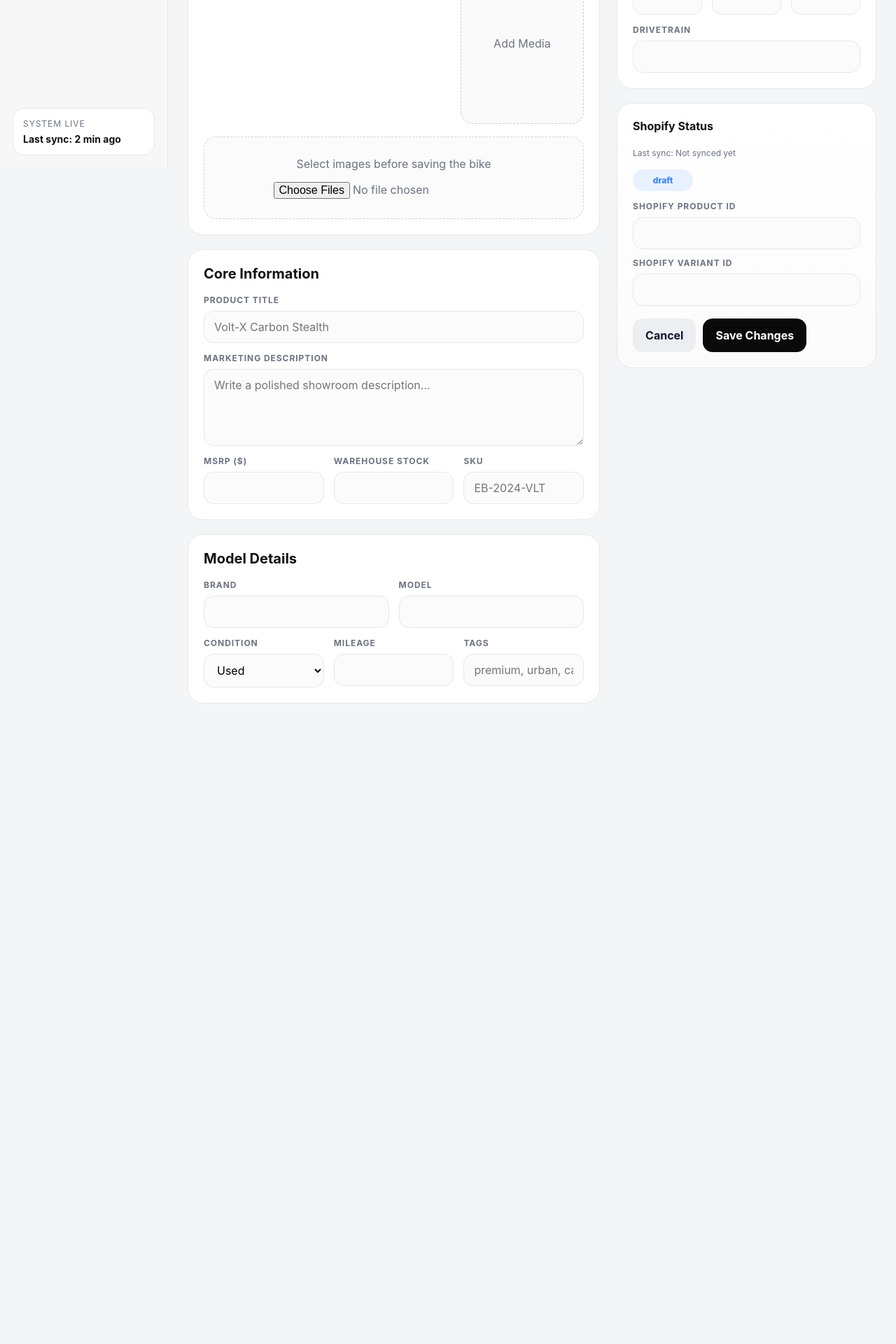
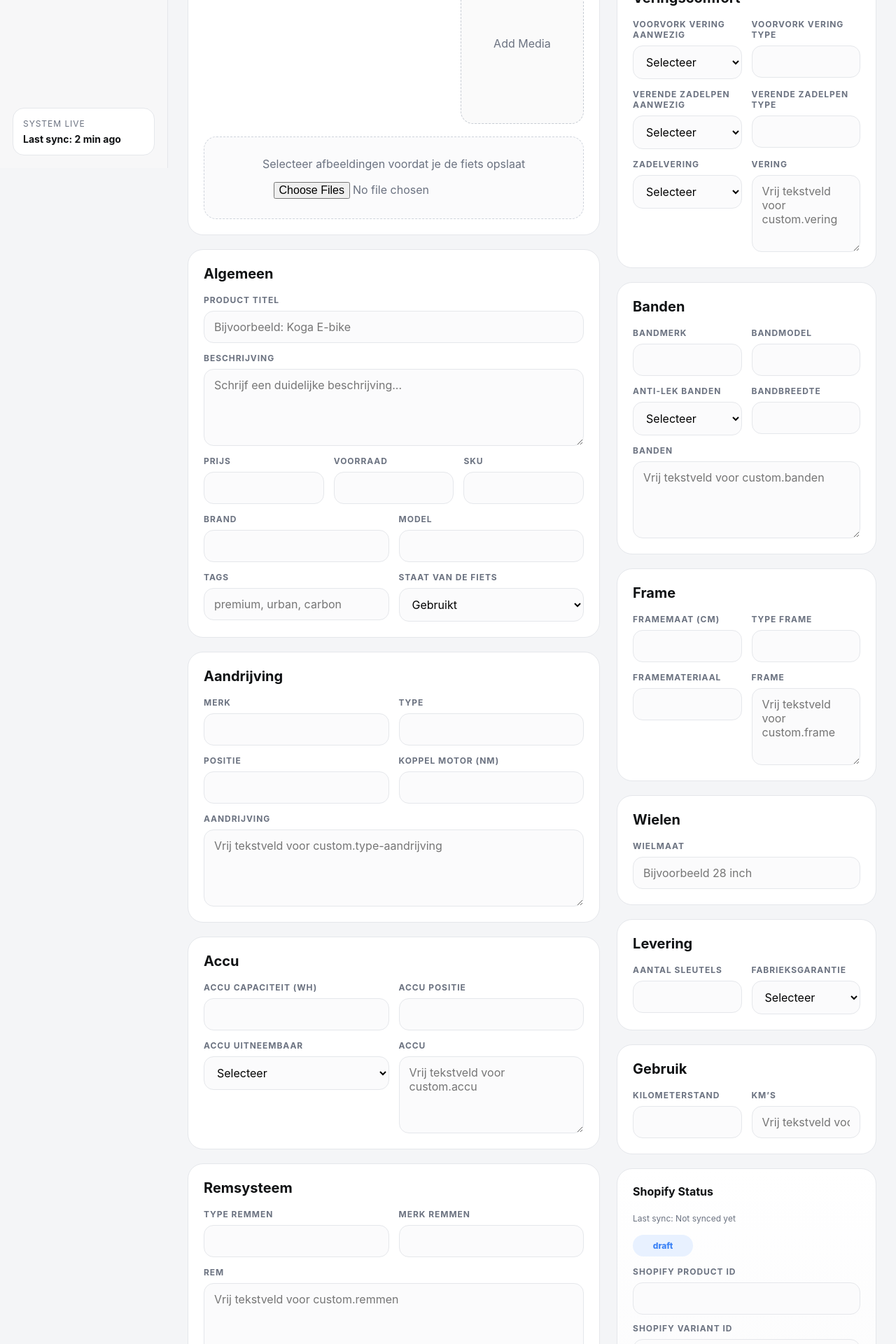
Before and after one commit to kenzy204/MRA-Inventory, a React app in the folder frontend/: page /bikes/new in a window 1280 px wide. Shown: the part 560-2480 px from the top of the page at 70% size. Before the commit the page ends 1593 px from the top, so only its background shows below. Built offline with nearby package versions, Linux system fonts and the light colour scheme; no server answers; sample sign-in values are in the browser's storage; the HTML template or start-up script is replaced by a standard one.

Commit message:
Update BikeForm.jsx

```diff
--- a/frontend/src/components/BikeForm.jsx
+++ b/frontend/src/components/BikeForm.jsx
@@ -7,20 +7,54 @@ const defaultState = {
   description: '',
   price: '',
   stock: '',
+  sku: '',
+  tags: '',
+
   condition: 'used',
-  mileage: '',
-  motor_type: '',
-  battery_capacity: '',
-  range_km: '',
-  frame_type: '',
+  kilometerstand: '',
+  km_s: '',
+
+  merk: '',
+  type: '',
+  positie: '',
+  koppel_motor_nm: '',
+  type_aandrijving: '',
+
+  accu_capaciteit_wh: '',
+  accu_positie: '',
+  accu_uitneembaar: '',
+  accu: '',
+
+  type_remmen: '',
+  merk_remmen: '',
+  remmen: '',
+
+  display_merk: '',
+  display_type: '',
+  display: '',
+
+  voorvork_vering_aanwezig: '',
+  voorvork_vering_type: '',
+  verende_zadelpen_aanwezig: '',
+  verende_zadelpen_type: '',
+  zadelvering: '',
+  vering: '',
+
+  bandmerk: '',
+  bandmodel: '',
+  anti_lek_banden: '',
+  bandbreedte: '',
+  banden: '',
+
   frame_size: '',
-  brakes: '',
-  suspension: '',
-  tires: '',
-  display: '',
-  drivetrain: '',
-  tags: '',
-  sku: ''
+  type_frame: '',
+  framemateriaal: '',
+  frame: '',
+
+  wielmaat: '',
+
+  aantal_sleutels: '',
+  fabrieksgarantie: ''
 };
 
 export default function BikeForm({
@@ -74,8 +108,15 @@ export default function BikeForm({
         ...form,
         price: form.price === '' ? 0 : Number(form.price),
         stock: form.stock === '' ? 0 : Number(form.stock),
-        mileage: form.mileage === '' ? null : Number(form.mileage),
-        range_km: form.range_km === '' ? null : Number(form.range_km),
+        koppel_motor_nm:
+          form.koppel_motor_nm === '' ? null : Number(form.koppel_motor_nm),
+        accu_capaciteit_wh:
+          form.accu_capaciteit_wh === '' ? null : Number(form.accu_capaciteit_wh),
+        frame_size: form.frame_size === '' ? null : Number(form.frame_size),
+        aantal_sleutels:
+          form.aantal_sleutels === '' ? null : Number(form.aantal_sleutels),
+        kilometerstand:
+          form.kilometerstand === '' ? null : Number(form.kilometerstand),
         images
       });
     } finally {
@@ -123,6 +164,24 @@ export default function BikeForm({
     return <img src={src} alt={altText} />;
   }
 
+  function renderBooleanSelect(name, label) {
+    return (
+      <div className="field">
+        <label>{label}</label>
+        <select
+          className="select"
+          name={name}
+          value={form[name] ?? ''}
+          onChange={handleChange}
+        >
+          <option value="">Selecteer</option>
+          <option value="ja">Ja</option>
+          <option value="nee">Nee</option>
+        </select>
+      </div>
+    );
+  }
+
   return (
     <form onSubmit={handleSubmit} className="form-grid">
       <div className="form-stack">
@@ -144,8 +203,8 @@ export default function BikeForm({
             <div className="dropzone">
               <p style={{ marginTop: 0 }}>
                 {bikeId
-                  ? 'Select images to add or replace'
-                  : 'Select images before saving the bike'}
+                  ? 'Selecteer afbeeldingen om toe te voegen of te vervangen'
+                  : 'Selecteer afbeeldingen voordat je de fiets opslaat'}
               </p>
 
               <input
@@ -178,33 +237,33 @@ export default function BikeForm({
         </div>
 
         <div className="form-card">
-          <h3>Core Information</h3>
+          <h3>Algemeen</h3>
 
           <div className="field">
-            <label>Product Title</label>
+            <label>Product titel</label>
             <input
               className="input"
               name="title"
               value={form.title ?? ''}
               onChange={handleChange}
-              placeholder="Volt-X Carbon Stealth"
+              placeholder="Bijvoorbeeld: Koga E-bike"
             />
           </div>
 
           <div className="field" style={{ marginTop: 14 }}>
-            <label>Marketing Description</label>
+            <label>Beschrijving</label>
             <textarea
               className="textarea"
               name="description"
               value={form.description ?? ''}
               onChange={handleChange}
-              placeholder="Write a polished showroom description..."
+              placeholder="Schrijf een duidelijke beschrijving..."
             />
           </div>
 
           <div className="field-grid-3" style={{ marginTop: 14 }}>
             <div className="field">
-              <label>MSRP ($)</label>
+              <label>Prijs</label>
               <input
                 className="input"
                 name="price"
@@ -215,7 +274,7 @@ export default function BikeForm({
             </div>
 
             <div className="field">
-              <label>Warehouse Stock</label>
+              <label>Voorraad</label>
               <input
                 className="input"
                 name="stock"
@@ -232,16 +291,11 @@ export default function BikeForm({
                 name="sku"
                 value={form.sku ?? ''}
                 onChange={handleChange}
-                placeholder="EB-2024-VLT"
               />
             </div>
           </div>
-        </div>
 
-        <div className="form-card">
-          <h3>Model Details</h3>
-
-          <div className="field-grid-2">
+          <div className="field-grid-2" style={{ marginTop: 14 }}>
             <div className="field">
               <label>Brand</label>
               <input
@@ -263,31 +317,7 @@ export default function BikeForm({
             </div>
           </div>
 
-          <div className="field-grid-3" style={{ marginTop: 14 }}>
-            <div className="field">
-              <label>Condition</label>
-              <select
-                className="select"
-                name="condition"
-                value={form.condition ?? 'used'}
-                onChange={handleChange}
-              >
-                <option value="used">Used</option>
-                <option value="new">New</option>
-              </select>
-            </div>
-
-            <div className="field">
-              <label>Mileage</label>
-              <input
-                className="input"
-                name="mileage"
-                type="number"
-                value={form.mileage ?? ''}
-                onChange={handleChange}
-              />
-            </div>
-
+          <div className="field-grid-2" style={{ marginTop: 14 }}>
             <div className="field">
               <label>Tags</label>
               <input
@@ -298,31 +328,43 @@ export default function BikeForm({
                 placeholder="premium, urban, carbon"
               />
             </div>
+
+            <div className="field">
+              <label>Staat van de fiets</label>
+              <select
+                className="select"
+                name="condition"
+                value={form.condition ?? 'used'}
+                onChange={handleChange}
+              >
+                <option value="used">Gebruikt</option>
+                <option value="new">Nieuw</option>
+                <option value="demo">Demo</option>
+              </select>
+            </div>
           </div>
         </div>
-      </div>
 
-      <div className="form-stack">
         <div className="form-card">
-          <h3>Technical Specifications</h3>
+          <h3>Aandrijving</h3>
 
           <div className="field-grid-2">
             <div className="field">
-              <label>Motor Type</label>
+              <label>Merk</label>
               <input
                 className="input"
-                name="motor_type"
-                value={form.motor_type ?? ''}
+                name="merk"
+                value={form.merk ?? ''}
                 onChange={handleChange}
               />
             </div>
 
             <div className="field">
-              <label>Battery Capacity</label>
+              <label>Type</label>
               <input
                 className="input"
-                name="battery_capacity"
-                value={form.battery_capacity ?? ''}
+                name="type"
+                value={form.type ?? ''}
                 onChange={handleChange}
               />
             </div>
@@ -330,22 +372,279 @@ export default function BikeForm({
 
           <div className="field-grid-2" style={{ marginTop: 14 }}>
             <div className="field">
-              <label>Range (KM)</label>
+              <label>Positie</label>
               <input
                 className="input"
-                name="range_km"
-                type="number"
-                value={form.range_km ?? ''}
+                name="positie"
+                value={form.positie ?? ''}
                 onChange={handleChange}
               />
             </div>
 
             <div className="field">
-              <label>Frame Type</label>
+              <label>Koppel motor (Nm)</label>
               <input
                 className="input"
-                name="frame_type"
-                value={form.frame_type ?? ''}
+                name="koppel_motor_nm"
+                type="number"
+                step="0.1"
+                value={form.koppel_motor_nm ?? ''}
+                onChange={handleChange}
+              />
+            </div>
+          </div>
+
+          <div className="field" style={{ marginTop: 14 }}>
+            <label>Aandrijving</label>
+            <textarea
+              className="textarea"
+              name="type_aandrijving"
+              value={form.type_aandrijving ?? ''}
+              onChange={handleChange}
+              placeholder="Vrij tekstveld voor custom.type-aandrijving"
+            />
+          </div>
+        </div>
+
+        <div className="form-card">
+          <h3>Accu</h3>
+
+          <div className="field-grid-2">
+            <div className="field">
+              <label>Accu capaciteit (Wh)</label>
+              <input
+                className="input"
+                name="accu_capaciteit_wh"
+                type="number"
+                value={form.accu_capaciteit_wh ?? ''}
+                onChange={handleChange}
+              />
+            </div>
+
+            <div className="field">
+              <label>Accu positie</label>
+              <input
+                className="input"
+                name="accu_positie"
+                value={form.accu_positie ?? ''}
+                onChange={handleChange}
+              />
+            </div>
+          </div>
+
+          <div className="field-grid-2" style={{ marginTop: 14 }}>
+            {renderBooleanSelect('accu_uitneembaar', 'Accu uitneembaar')}
+            <div className="field">
+              <label>Accu</label>
+              <textarea
+                className="textarea"
+                name="accu"
+                value={form.accu ?? ''}
+                onChange={handleChange}
+                placeholder="Vrij tekstveld voor custom.accu"
+              />
+            </div>
+          </div>
+        </div>
+
+        <div className="form-card">
+          <h3>Remsysteem</h3>
+
+          <div className="field-grid-2">
+            <div className="field">
+              <label>Type remmen</label>
+              <input
+                className="input"
+                name="type_remmen"
+                value={form.type_remmen ?? ''}
+                onChange={handleChange}
+              />
+            </div>
+
+            <div className="field">
+              <label>Merk remmen</label>
+              <input
+                className="input"
+                name="merk_remmen"
+                value={form.merk_remmen ?? ''}
+                onChange={handleChange}
+              />
+            </div>
+          </div>
+
+          <div className="field" style={{ marginTop: 14 }}>
+            <label>Rem</label>
+            <textarea
+              className="textarea"
+              name="remmen"
+              value={form.remmen ?? ''}
+              onChange={handleChange}
+              placeholder="Vrij tekstveld voor custom.remmen"
+            />
+          </div>
+        </div>
+      </div>
+
+      <div className="form-stack">
+        <div className="form-card">
+          <h3>Display</h3>
+
+          <div className="field-grid-2">
+            <div className="field">
+              <label>Display merk</label>
+              <input
+                className="input"
+                name="display_merk"
+                value={form.display_merk ?? ''}
+                onChange={handleChange}
+              />
+            </div>
+
+            <div className="field">
+              <label>Display type</label>
+              <input
+                className="input"
+                name="display_type"
+                value={form.display_type ?? ''}
+                onChange={handleChange}
+              />
+            </div>
+          </div>
+
+          <div className="field" style={{ marginTop: 14 }}>
+            <label>Display</label>
+            <textarea
+              className="textarea"
+              name="display"
+              value={form.display ?? ''}
+              onChange={handleChange}
+              placeholder="Vrij tekstveld voor custom.display"
+            />
+          </div>
+        </div>
+
+        <div className="form-card">
+          <h3>Veringscomfort</h3>
+
+          <div className="field-grid-2">
+            {renderBooleanSelect(
+              'voorvork_vering_aanwezig',
+              'Voorvork vering aanwezig'
+            )}
+            <div className="field">
+              <label>Voorvork vering type</label>
+              <input
+                className="input"
+                name="voorvork_vering_type"
+                value={form.voorvork_vering_type ?? ''}
+                onChange={handleChange}
+              />
+            </div>
+          </div>
+
+          <div className="field-grid-2" style={{ marginTop: 14 }}>
+            {renderBooleanSelect(
+              'verende_zadelpen_aanwezig',
+              'Verende zadelpen aanwezig'
+            )}
+            <div className="field">
+              <label>Verende zadelpen type</label>
+              <input
+                className="input"
+                name="verende_zadelpen_type"
+                value={form.verende_zadelpen_type ?? ''}
+                onChange={handleChange}
+              />
+            </div>
+          </div>
+
+          <div className="field-grid-2" style={{ marginTop: 14 }}>
+            {renderBooleanSelect('zadelvering', 'Zadelvering')}
+            <div className="field">
+              <label>Vering</label>
+              <textarea
+                className="textarea"
+                name="vering"
+                value={form.vering ?? ''}
+                onChange={handleChange}
+                placeholder="Vrij tekstveld voor custom.vering"
+              />
+            </div>
+          </div>
+        </div>
+
+        <div className="form-card">
+          <h3>Banden</h3>
+
+          <div className="field-grid-2">
+            <div className="field">
+              <label>Bandmerk</label>
+              <input
+                className="input"
+                name="bandmerk"
+                value={form.bandmerk ?? ''}
+                onChange={handleChange}
+              />
+            </div>
+
+            <div className="field">
+              <label>Bandmodel</label>
+              <input
+                className="input"
+                name="bandmodel"
+                value={form.bandmodel ?? ''}
+                onChange={handleChange}
+              />
+            </div>
+          </div>
+
+          <div className="field-grid-2" style={{ marginTop: 14 }}>
+            {renderBooleanSelect('anti_lek_banden', 'Anti-lek banden')}
+            <div className="field">
+              <label>Bandbreedte</label>
+              <input
+                className="input"
+                name="bandbreedte"
+                value={form.bandbreedte ?? ''}
+                onChange={handleChange}
+              />
+            </div>
+          </div>
+
+          <div className="field" style={{ marginTop: 14 }}>
+            <label>Banden</label>
+            <textarea
+              className="textarea"
+              name="banden"
+              value={form.banden ?? ''}
+              onChange={handleChange}
+              placeholder="Vrij tekstveld voor custom.banden"
+            />
+          </div>
+        </div>
+
+        <div className="form-card">
+          <h3>Frame</h3>
+
+          <div className="field-grid-2">
+            <div className="field">
+              <label>Framemaat (cm)</label>
+              <input
+                className="input"
+                name="frame_size"
+                type="number"
+                step="0.1"
+                value={form.frame_size ?? ''}
+                onChange={handleChange}
+              />
+            </div>
+
+            <div className="field">
+              <label>Type frame</label>
+              <input
+                className="input"
+                name="type_frame"
+                value={form.type_frame ?? ''}
                 onChange={handleChange}
               />
             </div>
@@ -353,66 +652,87 @@ export default function BikeForm({
 
           <div className="field-grid-2" style={{ marginTop: 14 }}>
             <div className="field">
-              <label>Frame Size</label>
+              <label>Framemateriaal</label>
               <input
                 className="input"
-                name="frame_size"
-                value={form.frame_size ?? ''}
+                name="framemateriaal"
+                value={form.framemateriaal ?? ''}
                 onChange={handleChange}
               />
             </div>
 
             <div className="field">
-              <label>Brakes</label>
+              <label>Frame</label>
+              <textarea
+                className="textarea"
+                name="frame"
+                value={form.frame ?? ''}
+                onChange={handleChange}
+                placeholder="Vrij tekstveld voor custom.frame"
+              />
+            </div>
+          </div>
+        </div>
+
+        <div className="form-card">
+          <h3>Wielen</h3>
+
+          <div className="field">
+            <label>Wielmaat</label>
+            <input
+              className="input"
+              name="wielmaat"
+              value={form.wielmaat ?? ''}
+              onChange={handleChange}
+              placeholder="Bijvoorbeeld 28 inch"
+            />
+          </div>
+        </div>
+
+        <div className="form-card">
+          <h3>Levering</h3>
+
+          <div className="field-grid-2">
+            <div className="field">
+              <label>Aantal sleutels</label>
               <input
                 className="input"
-                name="brakes"
-                value={form.brakes ?? ''}
+                name="aantal_sleutels"
+                type="number"
+                value={form.aantal_sleutels ?? ''}
                 onChange={handleChange}
               />
             </div>
+
+            {renderBooleanSelect('fabrieksgarantie', 'Fabrieksgarantie')}
           </div>
+        </div>
 
-          <div className="field-grid-3" style={{ marginTop: 14 }}>
+        <div className="form-card">
+          <h3>Gebruik</h3>
+
+          <div className="field-grid-2">
             <div className="field">
-              <label>Suspension</label>
+              <label>Kilometerstand</label>
               <input
                 className="input"
-                name="suspension"
-                value={form.suspension ?? ''}
+                name="kilometerstand"
+                type="number"
+                value={form.kilometerstand ?? ''}
                 onChange={handleChange}
               />
             </div>
 
             <div className="field">
-              <label>Tires</label>
+              <label>Km’s</label>
               <input
                 className="input"
-                name="tires"
-                value={form.tires ?? ''}
+                name="km_s"
+                value={form.km_s ?? ''}
                 onChange={handleChange}
+                placeholder="Vrij tekstveld voor custom.km_s"
               />
             </div>
-
-            <div className="field">
-              <label>Display</label>
-              <input
-                className="input"
-                name="display"
-                value={form.display ?? ''}
-                onChange={handleChange}
-              />
-            </div>
-          </div>
-
-          <div className="field" style={{ marginTop: 14 }}>
-            <label>Drivetrain</label>
-            <input
-              className="input"
-              name="drivetrain"
-              value={form.drivetrain ?? ''}
-              onChange={handleChange}
-            />
           </div>
         </div>
 
@@ -467,7 +787,11 @@ export default function BikeForm({
           )}
 
           <div style={{ display: 'flex', gap: 10, marginTop: 18 }}>
-            <button className="secondary-btn" type="button" onClick={() => window.history.back()}>
+            <button
+              className="secondary-btn"
+              type="button"
+              onClick={() => window.history.back()}
+            >
               Cancel
             </button>
             <button className="primary-btn" type="submit" disabled={saving}>
```
